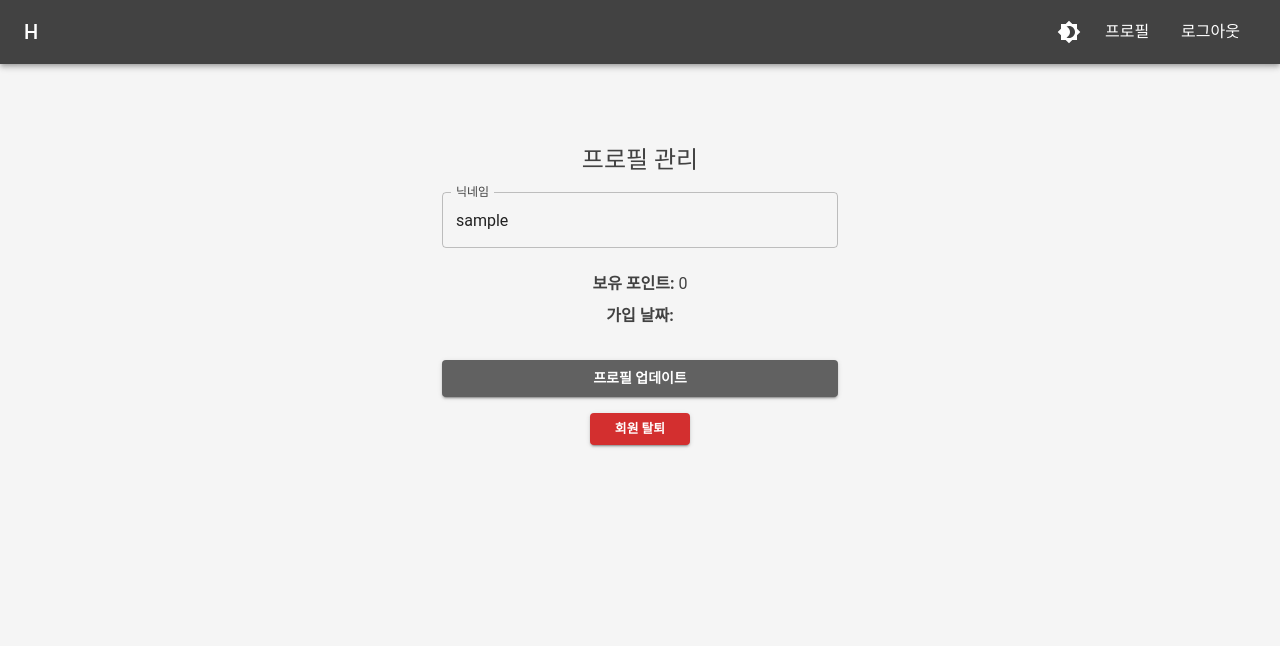
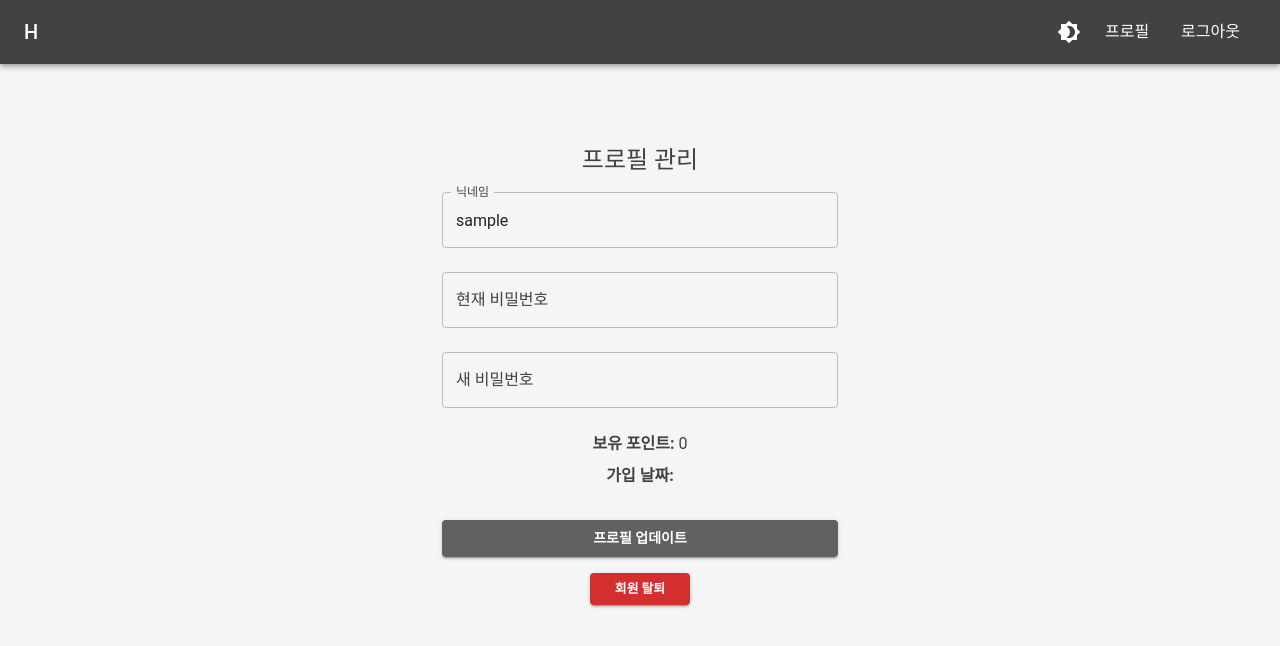
Before and after one commit to HarryKim24/H, a React (Vite) app in the folder client/: page /profile in a window 1280 px wide. Shown: the top 646 px of the page. Built offline with nearby package versions, Linux system fonts and the light colour scheme; no server answers; sample sign-in values are in the browser's storage.

Commit message:
✨ 프로필 페이지 비밀번호 변경 기능 추가

```diff
--- a/client/src/pages/ProfilePage.tsx
+++ b/client/src/pages/ProfilePage.tsx
@@ -14,7 +14,9 @@ const ProfilePage = () => {
   const [username, setUsername] = useState(user?.username || "");
   const [points, setPoints] = useState(0);
   const [createdAt, setCreatedAt] = useState("");
+  const [currentPassword, setCurrentPassword] = useState("");
   const [password, setPassword] = useState("");
+  const [newPassword, setNewPassword] = useState("");
   const [loading, setLoading] = useState(false);
   const [message, setMessage] = useState("");
   const [error, setError] = useState("");
@@ -44,18 +46,27 @@ const ProfilePage = () => {
     fetchProfile();
   }, [token, navigate]);
 
-  const handleUpdateProfile = async () => {
+  const handleUpdateProfile = async (e: FormEvent) => {
+    e.preventDefault();
     try {
       setLoading(true);
       setMessage("");
       setError("");
 
+      const updateData: any = { username };
+      if (newPassword) {
+        updateData.currentPassword = currentPassword;
+        updateData.newPassword = newPassword;
+      }
+
       await axios.put(`${import.meta.env.VITE_API_BASE_URL}/user/profile`,
-        { username },
+        updateData,
         { headers: { Authorization: `Bearer ${token}` } }
       );
 
       setMessage("프로필이 업데이트되었습니다.");
+      setCurrentPassword("");
+      setNewPassword("");
     } catch (err: any) {
       setError(err.response?.data?.message || "프로필 업데이트 실패");
     } finally {
@@ -103,12 +114,34 @@ const ProfilePage = () => {
           </Alert>
         )}
 
+        <form onSubmit={handleUpdateProfile} autoComplete="off">
           <TextField
             label="닉네임"
             fullWidth
             margin="normal"
             value={username}
             onChange={(e) => setUsername(e.target.value)}
+            autoComplete="username"
+          />
+
+          <TextField
+            label="현재 비밀번호"
+            type="password"
+            fullWidth
+            margin="normal"
+            value={currentPassword}
+            onChange={(e) => setCurrentPassword(e.target.value)}
+            autoComplete="current-password"
+          />
+
+          <TextField
+            label="새 비밀번호"
+            type="password"
+            fullWidth
+            margin="normal"
+            value={newPassword}
+            onChange={(e) => setNewPassword(e.target.value)}
+            autoComplete="new-password"
           />
 
           <Typography variant="body1" sx={{ mt: 2 }}>
@@ -128,6 +161,7 @@ const ProfilePage = () => {
           >
             {loading ? <CircularProgress size={24} color="inherit" /> : "프로필 업데이트"}
           </Button>
+        </form>
 
         <Button
           variant="contained"
```
Also changed, not shown: 1 other file (tests, documents, lock files or other folders). Lines whose indentation alone changed are shown as unchanged.
